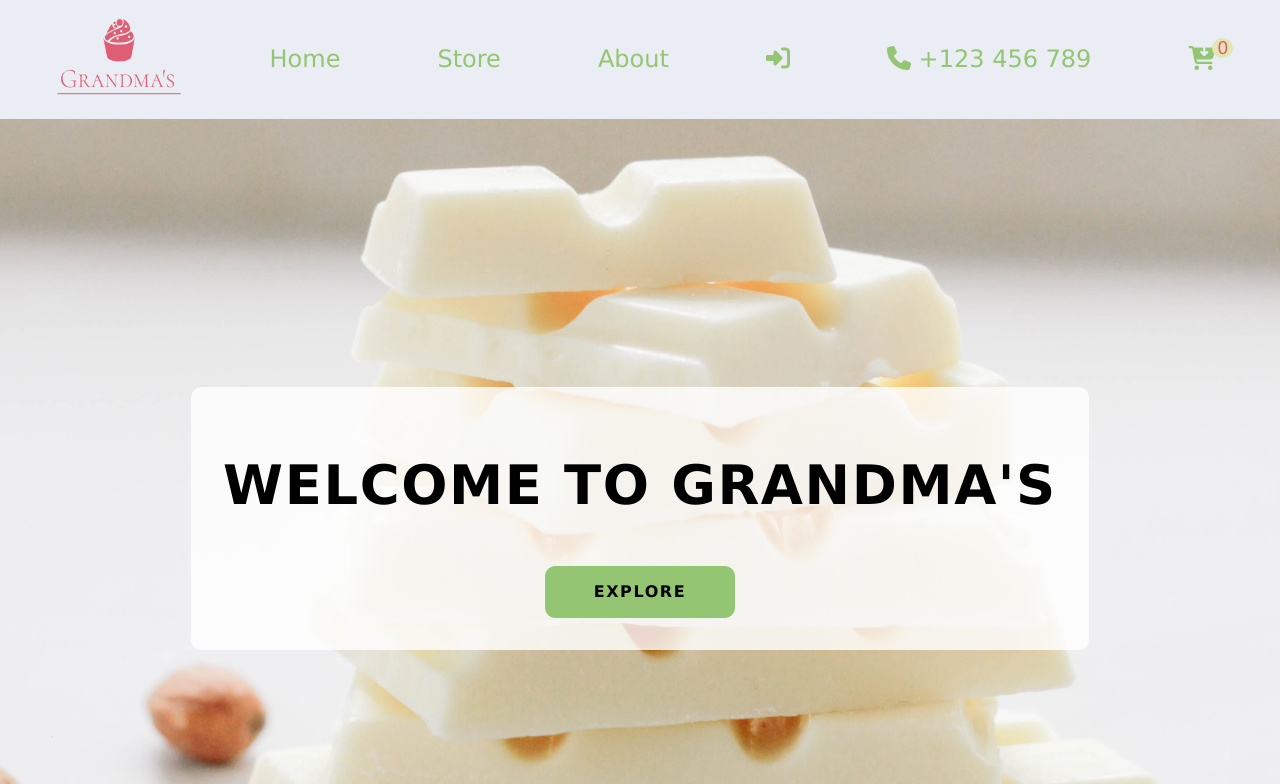
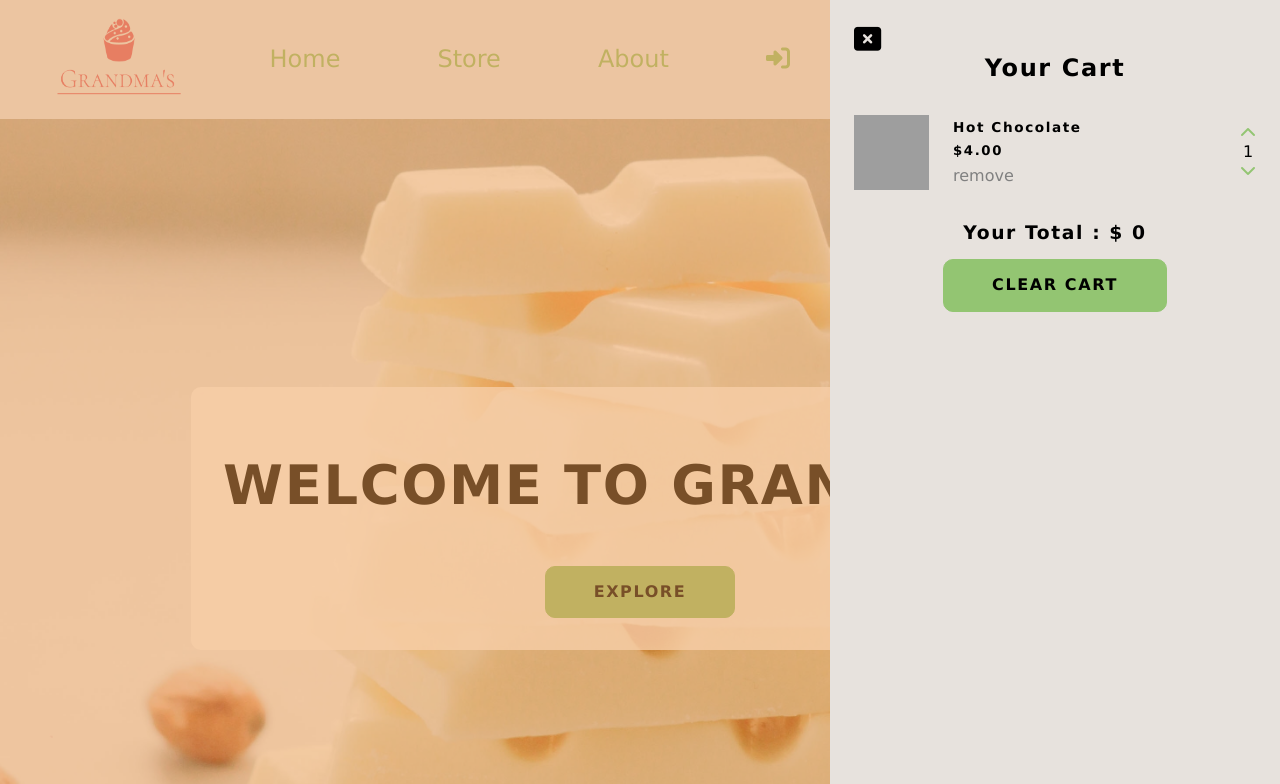
Before and after one commit to ChristinaJackson/cake-store, a plain HTML site: page index.html in a window 1280 px wide. Shown: the top 784 px of the page. Drawn offline with Linux system fonts and the light colour scheme; grey boxes are pictures that could not be loaded; a web font is replaced by a local one.

Commit message:
Added styles to cart window

```diff
--- a/index.html
+++ b/index.html
@@ -88,6 +88,7 @@
         </div>
       </div>
       <!-- end of hero -->
+      <!-- products -->
       <section id="itemsGrid">
         <div class="cards">
           <div class="card">
@@ -192,6 +193,39 @@
           </div>
         </div>
       </section>
+      <!-- end of products -->
+      <!-- cart -->
+      <div class="cart-overlay">
+        <div class="cart">
+          <span class="close-cart">
+            <i class="fas fa-window-close"></i>
+          </span>
+          <h2>your cart</h2>
+          <div class="cart-content">
+            <!-- cart item -->
+            <div class="cart-item">
+              <img src="https://images.pexels.com/photos/1839882/pexels-photo-1839882.jpeg?auto=compress&cs=tinysrgb&dpr=2&h=650&w=940"
+              alt="product"/>
+              <div>
+                <h4>hot chocolate</h4>
+                <h5>$4.00</h5>
+                <span class="remove-item">remove</span>
+              </div>
+              <div>
+                <i class="fas fa-chevron-up"></i>
+                <p class="item-amount">1</p>
+                <i class="fas fa-chevron-down"></i>
+              </div>
+            </div>
+          <!-- end of cart item -->
+          </div>
+          <div class="cart-footer">
+            <h3>your total : $ <span class="cart-total">0</span></h3>
+            <button class="clear-cart banner-btn">clear cart</button>
+          </div>
+        </div>
+      </div>
+      <!-- end of cart -->
     </main>
     <!-- end of main -->
 
--- a/styles.css
+++ b/styles.css
@@ -5,6 +5,8 @@
   --mainBlue: #8ec1c5;
   --mainGreen: #93c572;
   --mainRed: #df5e74;
+  --mainSpacing: 0.1rem;
+  --mainTransition: all 0.3s linear;
 }
 * {
   margin: 0;
@@ -121,6 +123,110 @@ nav li {
   font-size: 1.1rem;
 }
 /* --------------- End of Navbar ---------------- */
+/* --------------- Cart ---------------- */
+.cart-overlay {
+  position: fixed;
+  top: 0;
+  right: 0;
+  width: 100%;
+  height: 100%;
+  transition: var(--mainTransition);
+  background: rgb(240, 157, 81, 0.5);
+  z-index: 2;
+  /* visibility: hidden; */
+}
+
+.cart {
+  position: fixed;
+  top: 0;
+  right: 0;
+  width: 100%;
+  height: 100%;
+  overflow: scroll;
+  z-index: 3;
+  background: rgb(231, 226, 221);
+  padding: 1.5rem;
+  transition: var(--mainTransition);
+  /* transform: translateX(100%); */
+}
+
+.showCart {
+  transform: translateX(0);
+}
+
+.transparentBcg {
+  visibility: visible;
+}
+
+@media screen and (min-width: 768px) {
+  .cart {
+    width: 30vw;
+    min-width: 450px;
+  }
+}
+
+.close-cart {
+  font-size: 1.7rem;
+  cursor: pointer;
+}
+
+.cart h2 {
+  text-transform: capitalize;
+  text-align: center;
+  letter-spacing: var(--mainSpacing);
+  margin-bottom: 2rem;
+}
+/* --------------- Cart Item ---------------- */
+.cart-item {
+  display: grid;
+  align-items: center;
+  grid-template-columns: auto 1fr auto;
+  grid-column-gap: 1.5rem;
+  margin: 1.5rem 0;
+}
+
+.cart-item img {
+  width: 75px;
+  height: 75px;
+}
+
+.cart-item h4 {
+  font-size: 0.85rem;
+  text-transform: capitalize;
+  letter-spacing: var(--mainSpacing);
+}
+
+.cart-item h5 {
+  margin: 0.5rem 0;
+  letter-spacing: var(--mainSpacing);
+}
+
+.item-amount {
+  text-align: center;
+}
+
+.remove-item {
+  color: grey;
+  cursor: pointer;
+}
+
+.fa-chevron-up,
+.fa-chevron-down {
+  color: var(--mainGreen);
+  cursor: pointer;
+}
+/* --------------- End of Cart Item ---------------- */
+.cart-footer {
+  margin-top: 2rem;
+  letter-spacing: var(--mainSpacing);
+  text-align: center;
+}
+
+.cart-footer h3 {
+  text-transform: capitalize;
+  margin-bottom: 1rem;
+}
+
 /* --------------- Start of Footer ---------------- */
 footer{
   padding: 1rem;
```
